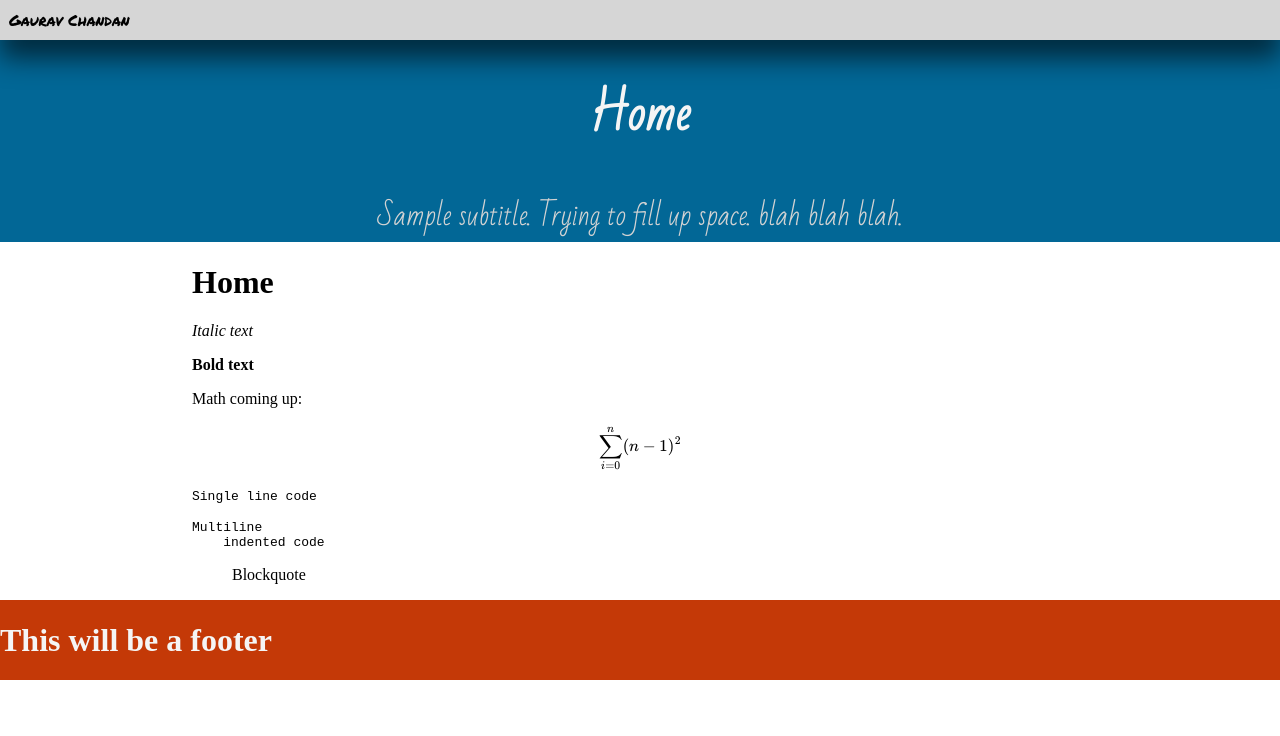
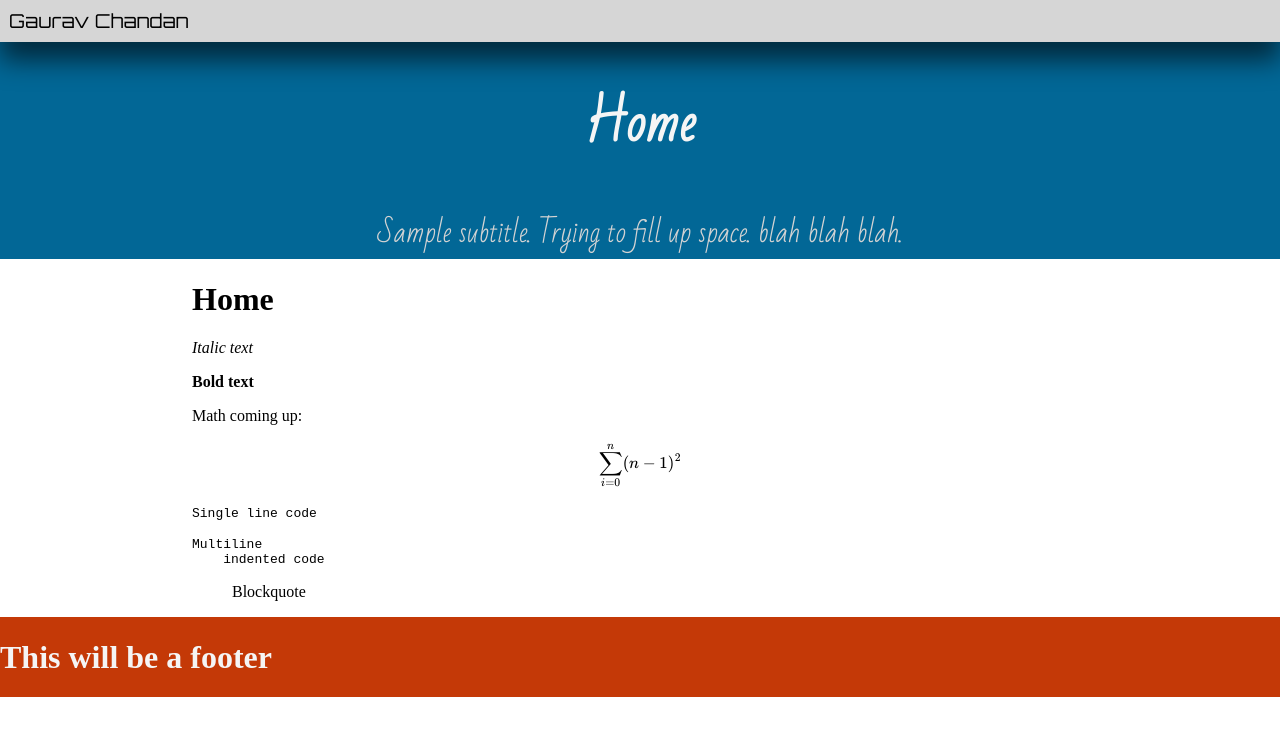
Before and after one commit to gauravchandan/gauravchandan.github.io, a Jekyll site: the page built from index.md, in a window 1280 px wide. Shown: the top 736 px of the page. Built offline with Jekyll 4.4.1, drawn with Linux system fonts in a browser that asks for light colours; formulas are drawn with MathJax 3.

Commit message:
Increased site title size

```diff
--- a/_layouts/default.html
+++ b/_layouts/default.html
@@ -8,7 +8,7 @@
         <!-- The following lines are to include some Google Fonts -->
         <link rel="preconnect" href="https://fonts.googleapis.com">
         <link rel="preconnect" href="https://fonts.gstatic.com" crossorigin>
-        <link href="https://fonts.googleapis.com/css2?family=Bad+Script&family=Permanent+Marker&display=swap" rel="stylesheet">
+        <link href="https://fonts.googleapis.com/css2?family=Bad+Script&family=Orbitron&display=swap" rel="stylesheet">
 
 
     </head>
--- a/_sass/colors.scss
+++ b/_sass/colors.scss
@@ -4,7 +4,11 @@ $site-name-shadow-color: rgba(0, 0, 0, 0.603);
 
 $page-title-color: whitesmoke;
 $page-title-color-transparent: rgba(245, 245, 245, 0);
-$page-title-background: rgb(2, 103, 150);
+
 
 $page-subtitle-color: lightgray;
 $page-subtitle-color-transparent: rgba(211, 211, 211, 0);
+
+$page-title-background-home: rgb(170, 84, 4);
+$page-title-background-blog: rgb(2, 103, 150);
+$page-title-background-about: rgb(0, 100, 0);
--- a/_sass/gridstyle.scss
+++ b/_sass/gridstyle.scss
@@ -5,7 +5,7 @@
 /* Grid item for header which contains site title, dropdown menu, page title and page subtitle*/
 .grid-header{
     grid-area: header;
-    background-color: $page-title-background;
+    background-color: $page-title-background-blog;
 }
 
 
--- a/_sass/typography.scss
+++ b/_sass/typography.scss
@@ -2,14 +2,14 @@
 
 /* To be used for the site title, i.e Gaurav Chandan */
 .grid-header .site-name{
-    font-size: 1.2vmax;                               /* 1.2vw */
-    font-family: 'Permanent Marker', cursive;
+    font-size: 1.5vmax;                               /* 1.2vw */
+    font-family: 'Orbitron', sans-serif;
     color: $site-name-color;
 }
 
 /* To be used for the page title, i.e About or Welcome or Home, etc */
 .grid-header .page-title{
-    font-size: 5vh;
+    font-size: 5.5vh;
     font-family: 'Bad Script', cursive; /* The included google font for page title and subtitle */
     color: $page-title-color;
 }
```
Also changed, not shown: 4 other files.
